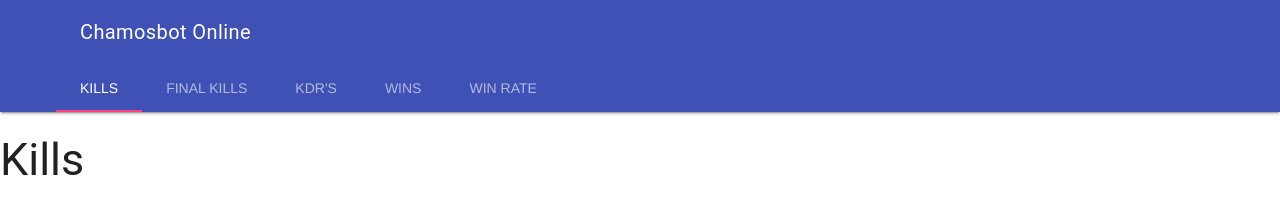
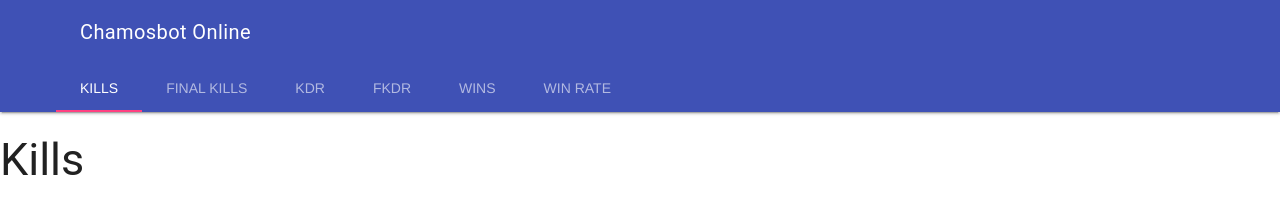
Before and after one commit to joshuaSmith2021/chamosbot-hosted, a Flask app: template templates/bedwars.html in a window 1280 px wide. Shown: the top 209 px of the page. Run offline with Flask 2, Linux system fonts and the light colour scheme; the template is opened without the code that fills it: most values are stand-ins (such as "Sample title", 1, 10 or a date in 2020); some libraries are stand-ins or nearby versions.

Commit message:
Update bedwars.html

```diff
--- a/templates/bedwars.html
+++ b/templates/bedwars.html
@@ -19,7 +19,8 @@
       <div class="mdl-layout__tab-bar mdl-js-ripple-effect">
         <a href="#scroll-tab-1" class="mdl-layout__tab is-active">Kills</a>
         <a href="#scroll-tab-2" class="mdl-layout__tab">Final Kills</a>
-        <a href="#scroll-tab-3" class="mdl-layout__tab">KDR's</a>
+        <a href="#scroll-tab-3" class="mdl-layout__tab">KDR</a>
+        <a href="#scroll-tab-6" class="mdl-layout__tab">FKDR</a>
         <a href="#scroll-tab-4" class="mdl-layout__tab">Wins</a>
         <a href="#scroll-tab-5" class="mdl-layout__tab">Win Rate</a>
       </div>
@@ -42,8 +43,14 @@
       </section>
       <section class="mdl-layout__tab-panel" id="scroll-tab-3">
         <div class="page-content">
-          <h2>KDR's</h2>
+          <h2>KDR</h2>
           <canvas id="kdrsChart"></canvas>
+        </div>
+      </section>
+      <section class="mdl-layout__tab-panel" id="scroll-tab-6">
+        <div class="page-content">
+          <h2>FKDR</h2>
+          <canvas id="fkdrsChart"></canvas>
         </div>
       </section>
       <section class="mdl-layout__tab-panel" id="scroll-tab-4">
@@ -66,6 +73,7 @@ var ctx = {
   kills: document.querySelector('#killsChart').getContext('2d'),
   finals: document.querySelector('#finalsChart').getContext('2d'),
   kdrs: document.querySelector('#kdrsChart').getContext('2d'),
+  fkdr: document.querySelector('#fkdrsChart').getContext('2d'),
   wins: document.querySelector('#winsChart').getContext('2d'),
   winRate: document.querySelector('#winRateChart').getContext('2d')
 };
@@ -97,14 +105,14 @@ var kdrChart = new Chart(ctx.kdrs, {
   options: {}
 });
 
-//var fkdrChart = new Chart(ctx.fkdr, {
-//  type: 'line',
-// data: {
-//    labels: {{ display_times | safe }},
-//    datasets: [{{ datasets.fkdr | safe }}]
-//  },
-//  options: {}
-//});
+var fkdrChart = new Chart(ctx.fkdr, {
+  type: 'line',
+  data: {
+    labels: {{ display_times | safe }},
+    datasets: [{{ datasets.fkdrs | safe }}]
+  },
+  options: {}
+});
 
 var winsChart = new Chart(ctx.wins, {
   type: 'line',
```
